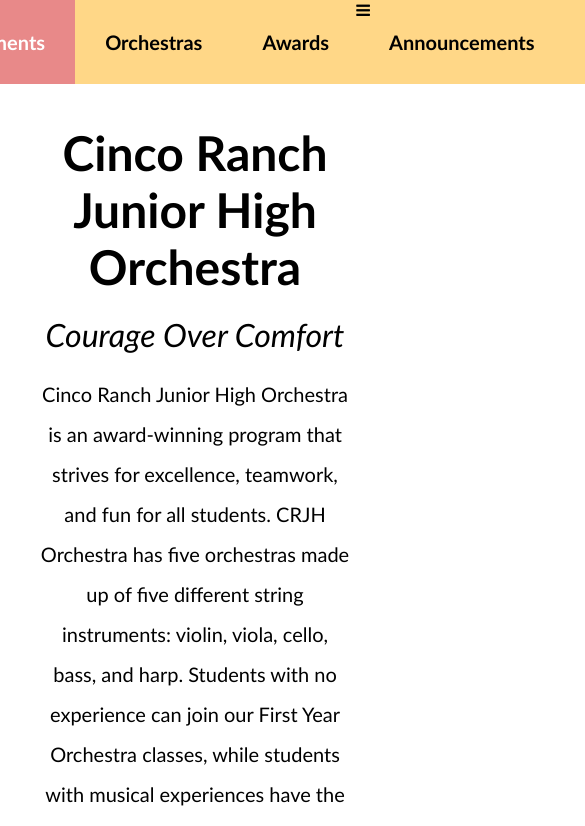
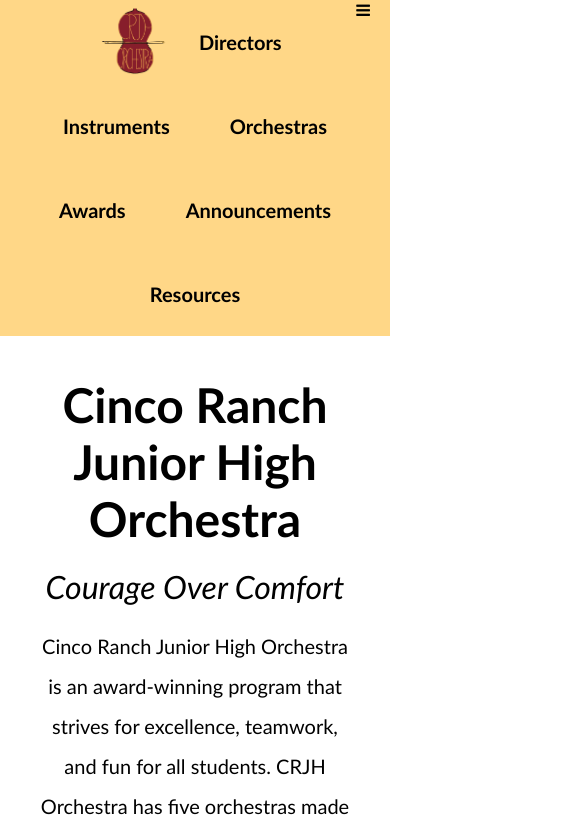
Before and after one commit to ASZM101/crjhorchestra, a website with bundled scripts: page index.html in a window 390 px wide. Both pictures are taken after a click on the link 363 px from the left and 36 px from the top of the page. Shown: the top 826 px of the page, 585 px wide, since content can reach past the window. Built offline with nearby package versions, Linux system fonts and the light colour scheme.

Commit message:
slight progress in responsive navbar

```diff
--- a/css/style.css
+++ b/css/style.css
@@ -31,20 +31,20 @@
     justify-content: center;
     width: 100%;
 }
-a.homeNav:not(.homeLogo){
+a.navElement:not(.homeLogo){
     padding: 30px 30px;
     font-size: 1.25rem;
     font-weight: 600;
     color: black;
     text-decoration: none;
 }
-a.homeNav:hover{
+a.navElement:hover{
     color: white;
     background-color: #E88989;
     cursor: pointer;
     transition: all 0.5s ease;
 }
-a.homeNav:not(hover){
+a.navElement:not(hover){
     color: black;
     background-color: #ffd787;
     cursor: default;
@@ -521,3 +521,7 @@
     border-color: #FCB425;
     transition: all 0.5s ease;
 }
+.responsive {
+    display: flex;
+    flex-wrap: wrap;
+}
--- a/index.html
+++ b/index.html
@@ -14,15 +14,15 @@
 <body>
 
     <nav class="homeNav" id="topNav">
-        <a class="homeNav homeLogo"><img class="homeNav" src="img/logo.png" alt="Logo"></a>
-        <a class="homeNav" href="directors.html">Directors</a>
-        <a class="homeNav">Instruments</a>
-        <a class="homeNav">Orchestras</a>
-        <a class="homeNav">Awards</a>
-        <a class="homeNav">Announcements</a>
-        <a class="homeNav">Resources</a>
+        <a class="navElement homeLogo"><img class="homeNav" src="img/logo.png" alt="Logo"></a>
+        <a class="navElement" href="directors.html">Directors</a>
+        <a class="navElement">Instruments</a>
+        <a class="navElement">Orchestras</a>
+        <a class="navElement">Awards</a>
+        <a class="navElement">Announcements</a>
+        <a class="navElement">Resources</a>
         <a href="javascript:void(0);" class="icon" onclick="compactNav()">
-    <i class="fa fa-bars"></i>
+            <i class="fa fa-bars"></i>
         </a>
     </nav>
 
```
